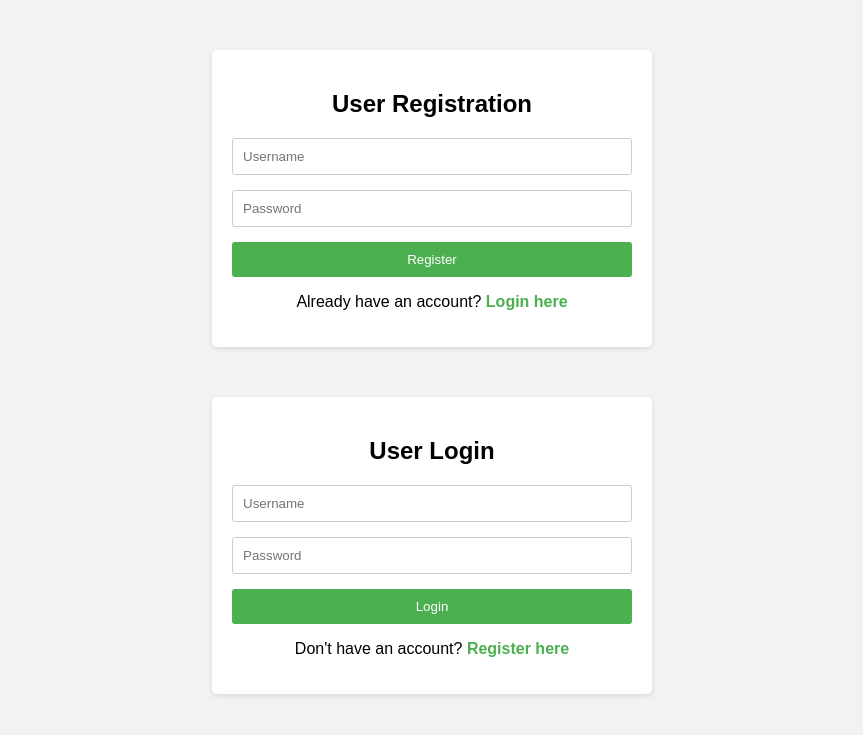
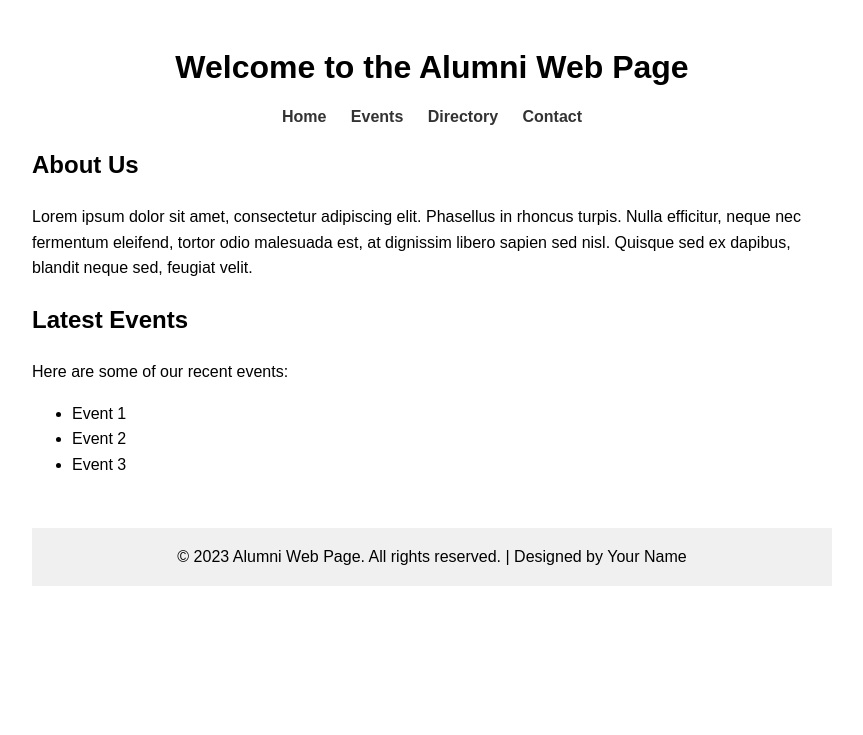
Before and after one commit to ShehanLiyanaarachchi/myproject, a Django app: page / in a window 1280 px wide. Shown: the top 735 px of the page, without its empty margins (208-1071 px from the left). Run offline with Django 4.2, Linux system fonts and the light colour scheme.

Commit message:
Quick Update - home.html

```diff
--- a/myapp/templates/myapp/home.html
+++ b/myapp/templates/myapp/home.html
@@ -1,93 +1,73 @@
-<!-- myapp/templates/myapp/home.html -->
-
 <!DOCTYPE html>
 <html>
 <head>
-  <title>User Registration and Login</title>
+  <title>Alumni Web Page</title>
   <style>
     body {
       font-family: Arial, sans-serif;
-      background-color: #f2f2f2;
-      margin: 0;
-      padding: 0;
     }
 
     .container {
-      max-width: 400px;
-      margin: 50px auto;
-      background-color: #fff;
-      border-radius: 5px;
+      max-width: 800px;
+      margin: 0 auto;
       padding: 20px;
-      box-shadow: 0 2px 5px rgba(0, 0, 0, 0.1);
     }
 
-    h2 {
+    h1 {
       text-align: center;
     }
 
-    input[type="text"],
-    input[type="password"] {
-      width: 100%;
-      padding: 10px;
-      margin-bottom: 15px;
-      border: 1px solid #ccc;
-      border-radius: 3px;
-      box-sizing: border-box;
+    .menu {
+      text-align: center;
+      margin-bottom: 20px;
     }
 
-    input[type="submit"] {
-      background-color: #4CAF50;
-      color: #fff;
-      padding: 10px 15px;
-      border: none;
-      border-radius: 3px;
-      cursor: pointer;
-      width: 100%;
+    .menu a {
+      margin: 0 10px;
+      text-decoration: none;
+      color: #333;
+      font-weight: bold;
     }
 
-    input[type="submit"]:hover {
-      background-color: #45a049;
+    .content {
+      line-height: 1.6;
     }
 
-    .text-center {
+    footer {
       text-align: center;
-    }
-
-    .switch-form {
-      text-align: center;
-      margin-top: 15px;
-    }
-
-    .switch-form a {
-      text-decoration: none;
-      color: #4CAF50;
-      font-weight: bold;
+      margin-top: 50px;
+      padding: 20px;
+      background-color: #f0f0f0;
     }
   </style>
 </head>
 <body>
   <div class="container">
-    <h2>User Registration</h2>
-    <form action="#" method="post">
-      <input type="text" name="username" placeholder="Username" required>
-      <input type="password" name="password" placeholder="Password" required>
-      <input type="submit" value="Register">
-    </form>
-    <div class="switch-form">
-      <p class="text-center">Already have an account? <a href="#">Login here</a></p>
+    <h1>Welcome to the Alumni Web Page</h1>
+
+    <div class="menu">
+      <a href="#">Home</a>
+      <a href="#">Events</a>
+      <a href="#">Directory</a>
+      <a href="#">Contact</a>
     </div>
-  </div>
 
-  <div class="container">
-    <h2>User Login</h2>
-    <form action="#" method="post">
-      <input type="text" name="username" placeholder="Username" required>
-      <input type="password" name="password" placeholder="Password" required>
-      <input type="submit" value="Login">
-    </form>
-    <div class="switch-form">
-      <p class="text-center">Don't have an account? <a href="#">Register here</a></p>
+    <div class="content">
+      <h2>About Us</h2>
+      <p>Lorem ipsum dolor sit amet, consectetur adipiscing elit. Phasellus in rhoncus turpis. Nulla efficitur, neque nec fermentum eleifend, tortor odio malesuada est, at dignissim libero sapien sed nisl. Quisque sed ex dapibus, blandit neque sed, feugiat velit.</p>
+
+      <h2>Latest Events</h2>
+      <p>Here are some of our recent events:</p>
+      <ul>
+        <li>Event 1</li>
+        <li>Event 2</li>
+        <li>Event 3</li>
+      </ul>
     </div>
+
+    <footer>
+      &copy; 2023 Alumni Web Page. All rights reserved. | Designed by Your Name
+    </footer>
   </div>
 </body>
 </html>
```
